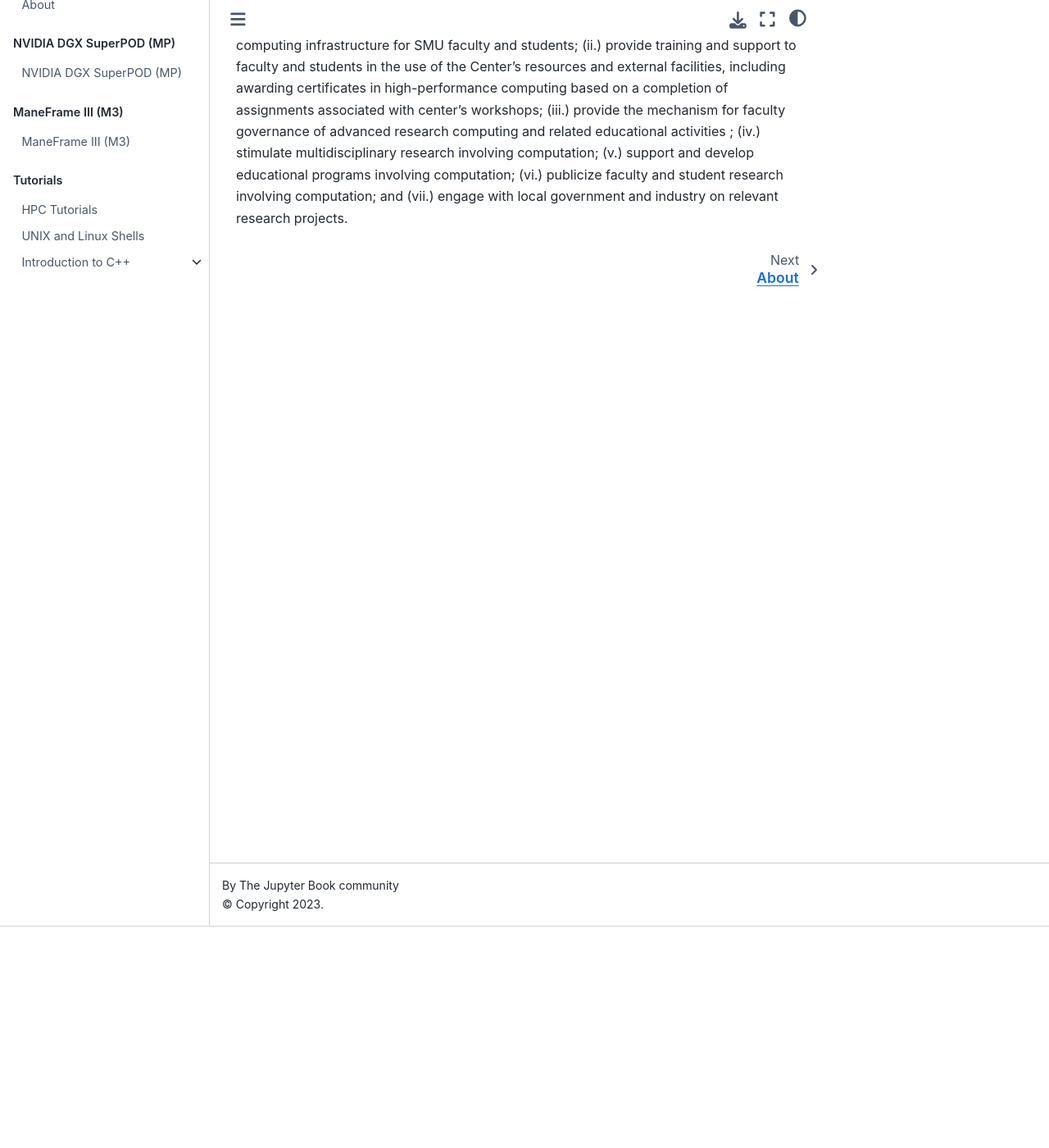
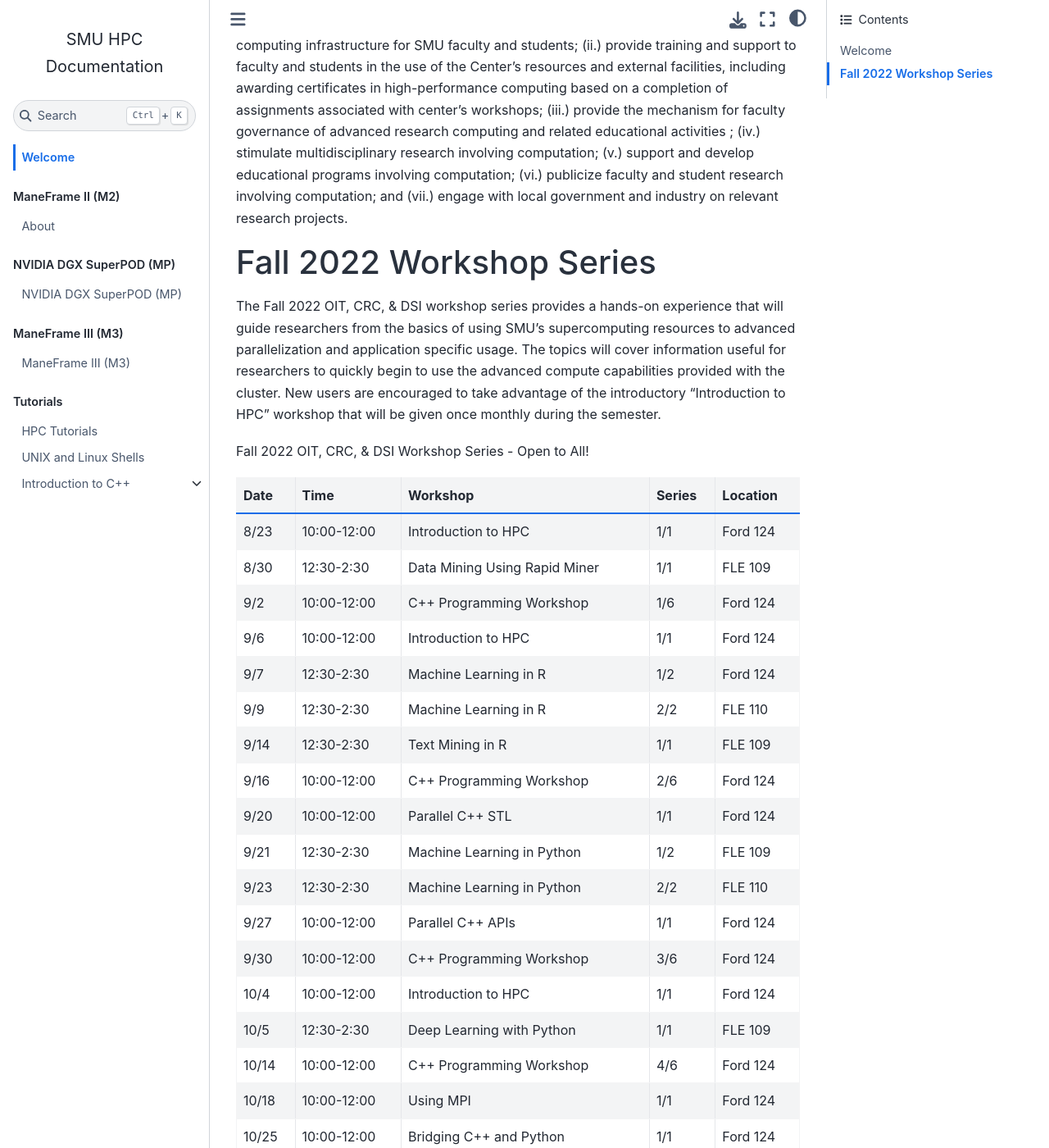
Before and after one commit to SouthernMethodistUniversity/hpc_docs, a Jupyter Book: the page built from docs/intro.md, in a window 1280 px wide and 1400 px high, scrolled down 270 px. Shown: the whole window at 82% size. Built offline with Jupyter Book 1.0.4 settings and Sphinx 7.4.7 and the Sphinx Book theme 1.1.4, drawn with Linux system fonts in a browser that asks for light colours; some of the changed text lies outside the part shown.

Commit message:
Added workshop schedule to docs.

```diff
--- a/docs/intro.md
+++ b/docs/intro.md
@@ -18,3 +18,40 @@
 develop educational programs involving computation; (vi.) publicize faculty and
 student research involving computation; and (vii.) engage with local government
 and industry on relevant research projects.
+
+# Fall 2022 Workshop Series
+
+The Fall 2022 OIT, CRC, & DSI workshop series provides a hands-on experience
+that will guide researchers from the basics of using SMU's supercomputing
+resources to advanced parallelization and application specific usage. The
+topics will cover information useful for researchers to quickly begin to use
+the advanced compute capabilities provided with the cluster. New users are
+encouraged to take advantage of the introductory "Introduction to HPC" workshop
+that will be given once monthly during the semester.
+
+Fall 2022 OIT, CRC, & DSI Workshop Series - Open to All!
+
+| Date  | Time        | Workshop                      | Series | Location |
+| ----- | ----------- | ----------------------------- | ------ | -------- |
+| 8/23  | 10:00-12:00 | Introduction to HPC           | 1/1    | Ford 124 |
+| 8/30  | 12:30-2:30  | Data Mining Using Rapid Miner | 1/1    | FLE 109  |
+| 9/2   | 10:00-12:00 | C++ Programming Workshop      | 1/6    | Ford 124 |
+| 9/6   | 10:00-12:00 | Introduction to HPC           | 1/1    | Ford 124 |
+| 9/7   | 12:30-2:30  | Machine Learning in R         | 1/2    | Ford 124 |
+| 9/9   | 12:30-2:30  | Machine Learning in R         | 2/2    | FLE 110  |
+| 9/14  | 12:30-2:30  | Text Mining in R              | 1/1    | FLE 109  |
+| 9/16  | 10:00-12:00 | C++ Programming Workshop      | 2/6    | Ford 124 |
+| 9/20  | 10:00-12:00 | Parallel C++ STL              | 1/1    | Ford 124 |
+| 9/21  | 12:30-2:30  | Machine Learning in Python    | 1/2    | FLE 109  |
+| 9/23  | 12:30-2:30  | Machine Learning in Python    | 2/2    | FLE 110  |
+| 9/27  | 10:00-12:00 | Parallel C++ APIs             | 1/1    | Ford 124 |
+| 9/30  | 10:00-12:00 | C++ Programming Workshop      | 3/6    | Ford 124 |
+| 10/4  | 10:00-12:00 | Introduction to HPC           | 1/1    | Ford 124 |
+| 10/5  | 12:30-2:30  | Deep Learning with Python     | 1/1    | FLE 109  |
+| 10/14 | 10:00-12:00 | C++ Programming Workshop      | 4/6    | Ford 124 |
+| 10/18 | 10:00-12:00 | Using MPI                     | 1/1    | Ford 124 |
+| 10/25 | 10:00-12:00 | Bridging C++ and Python       | 1/1    | Ford 124 |
+| 10/28 | 10:00-12:00 | C++ Programming Workshop      | 5/6    | Ford 124 |
+| 11/1  | 10:00-12:00 | Introduction to HPC           | 1/1    | Ford 124 |
+| 11/8  | 10:00-12:00 | Bridging C++ and R            | 1/1    | Ford 124 |
+| 11/11 | 10:00-12:00 | C++ Programming Workshop      | 6/6    | Ford 124 |
```
